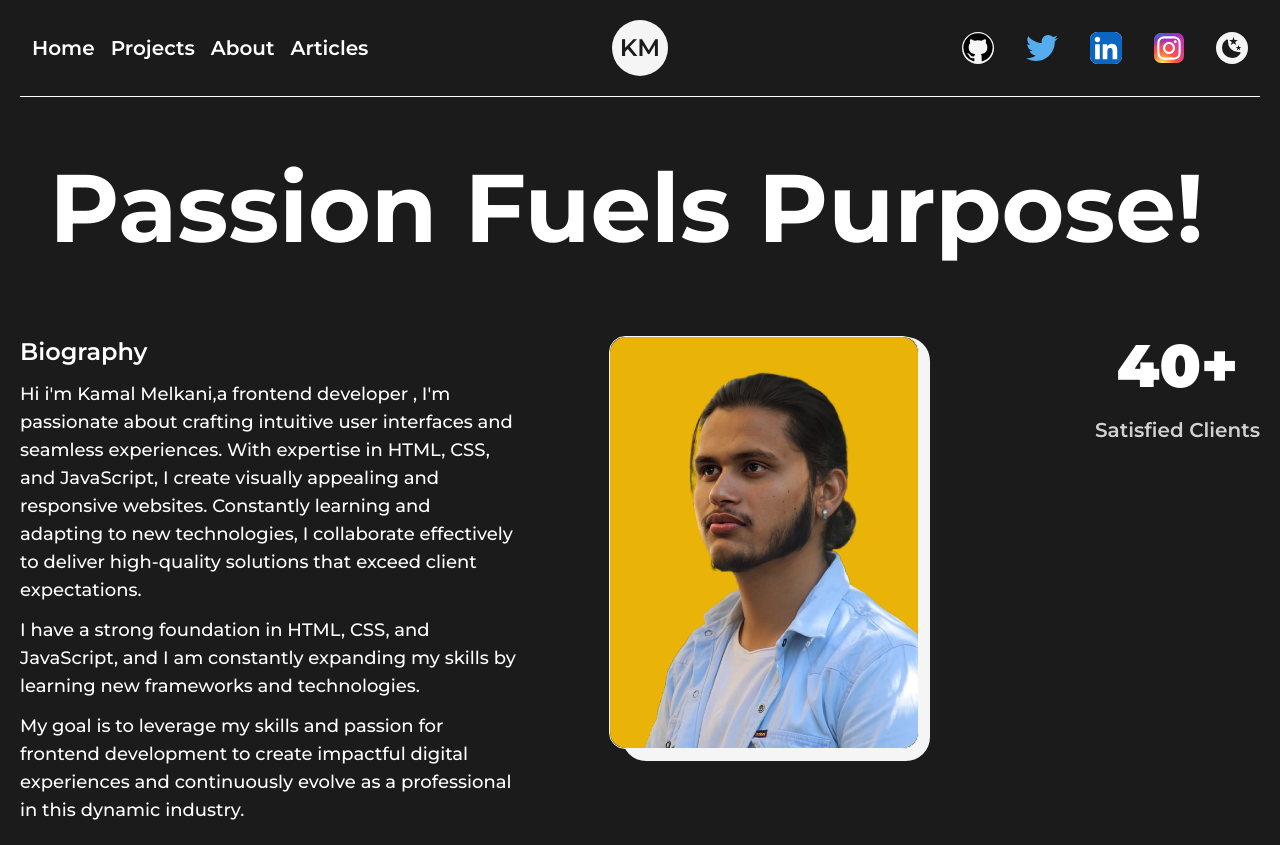
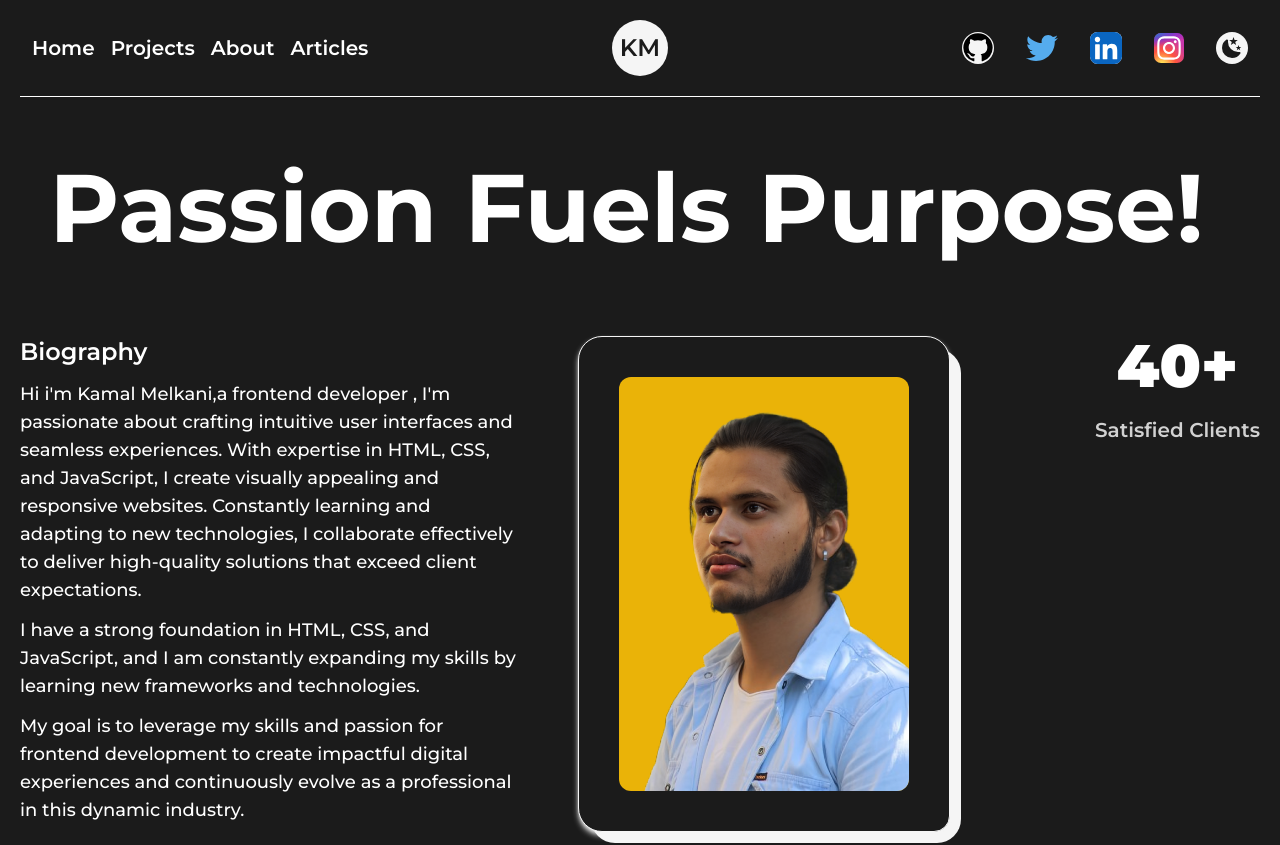
Before and after one commit to rockmel03/rockmel03_portfolio, a React (Vite) app: page /about in a window 1280 px wide. Shown: the top 845 px of the page. Built offline with nearby package versions, Linux system fonts and the light colour scheme; the HTML template or start-up script is replaced by a standard one.

Commit message:
created shadow card

```diff
--- /dev/null
+++ b/src/components/templetes/ShadowCard.jsx
@@ -0,0 +1,15 @@
+import React from "react";
+
+const ShadowCard = ({ children, className, ...rest }) => {
+  return (
+    <div
+      {...rest}
+      className={`relative rounded-3xl rounded-br-2xl text-dark dark:text-light bg-light dark:bg-dark  border border-solid border-dark dark:border-light shadow-md shadow-dark dark:shadow-light ${className}`}
+    >
+      <div className="absolute -z-10 -right-3 top-3 w-full h-full  bg-dark dark:bg-light rounded-3xl " />
+      {children}
+    </div>
+  );
+};
+
+export default ShadowCard;
--- a/src/pages/About.jsx
+++ b/src/pages/About.jsx
@@ -2,6 +2,7 @@ import React from "react";
 import Layout from "../components/Layout";
 import AnimatedHeading from "../components/templetes/AnimatedHeading";
 import { motion } from "framer-motion";
+import ShadowCard from "../components/templetes/ShadowCard";
 
 const SkillElement = ({ title, x, y }) => {
   return (
@@ -44,16 +45,15 @@ const About = () => {
               continuously evolve as a professional in this dynamic industry.
             </p>
           </div>
-          <div className="relative w-[25%] aspect-[3/4] rounded-2xl border border-1 border-dark dark:border-light bg-light dark:bg-dark">
-            <div className="w-full h-full rounded-2xl bg-yellow-500 overflow-hidden">
+          <ShadowCard className={` w-[30%] aspect-[3/4] p-10`}>
+            <div className="w-full h-full rounded-xl bg-yellow-500 overflow-hidden">
               <img
                 src="./dpAi.png"
                 alt=""
                 className="w-full h-full object-cover"
               />
-              <div className="w-[100%] h-[103%] absolute -z-10 -right-3 top-0 rounded-3xl bg-dark dark:bg-light" />
             </div>
-          </div>
+          </ShadowCard>
           <div className="w-[20%] h-full flex flex-col gap-16 items-end justify-between">
             <div className="flex flex-col items-center gap-5">
               <h1 className="text-6xl font-black">40+</h1>
--- a/src/pages/Projects.jsx
+++ b/src/pages/Projects.jsx
@@ -2,6 +2,7 @@ import React from "react";
 import Layout from "../components/Layout";
 import AnimatedHeading from "../components/templetes/AnimatedHeading";
 import { GithubIcon } from "../components/Icons";
+import ShadowCard from "../components/templetes/ShadowCard";
 
 const FeatureProject = ({
   title = "",
@@ -11,8 +12,9 @@ const FeatureProject = ({
   github,
 }) => {
   return (
-    <article className="relative  p-10 w-full flex items-center justify-between gap-10 rounded-3xl text-dark dark:text-light  bg-light dark:bg-dark  border border-solid border-dark dark:border-light shadow-md shadow-dark dark:shadow-light">
-      <div className="absolute -z-10 -right-3 top-3 w-full h-full  bg-dark dark:bg-light rounded-3xl" />
+    <ShadowCard
+      className={`p-10 w-full flex items-center justify-between gap-10 `}
+    >
       <a
         href={link}
         target="_blank"
@@ -40,13 +42,12 @@ const FeatureProject = ({
           </a>
         </div>
       </div>
-    </article>
+    </ShadowCard>
   );
 };
 const Project = ({ title = "", description = "", img, link, github }) => {
   return (
-    <article className="relative  p-10 w-full flex flex-col gap-10 rounded-3xl text-dark dark:text-light  bg-light dark:bg-dark  border border-solid border-dark dark:border-light shadow-md shadow-dark dark:shadow-light">
-      <div className="absolute -z-10 -right-3 top-3 w-full h-full  bg-dark dark:bg-light rounded-3xl" />
+    <ShadowCard className={`p-10 w-full flex flex-col gap-10 `}>
       <a
         href={link}
         target="_blank"
@@ -74,7 +75,7 @@ const Project = ({ title = "", description = "", img, link, github }) => {
           </a>
         </div>
       </div>
-    </article>
+    </ShadowCard>
   );
 };
 
```
